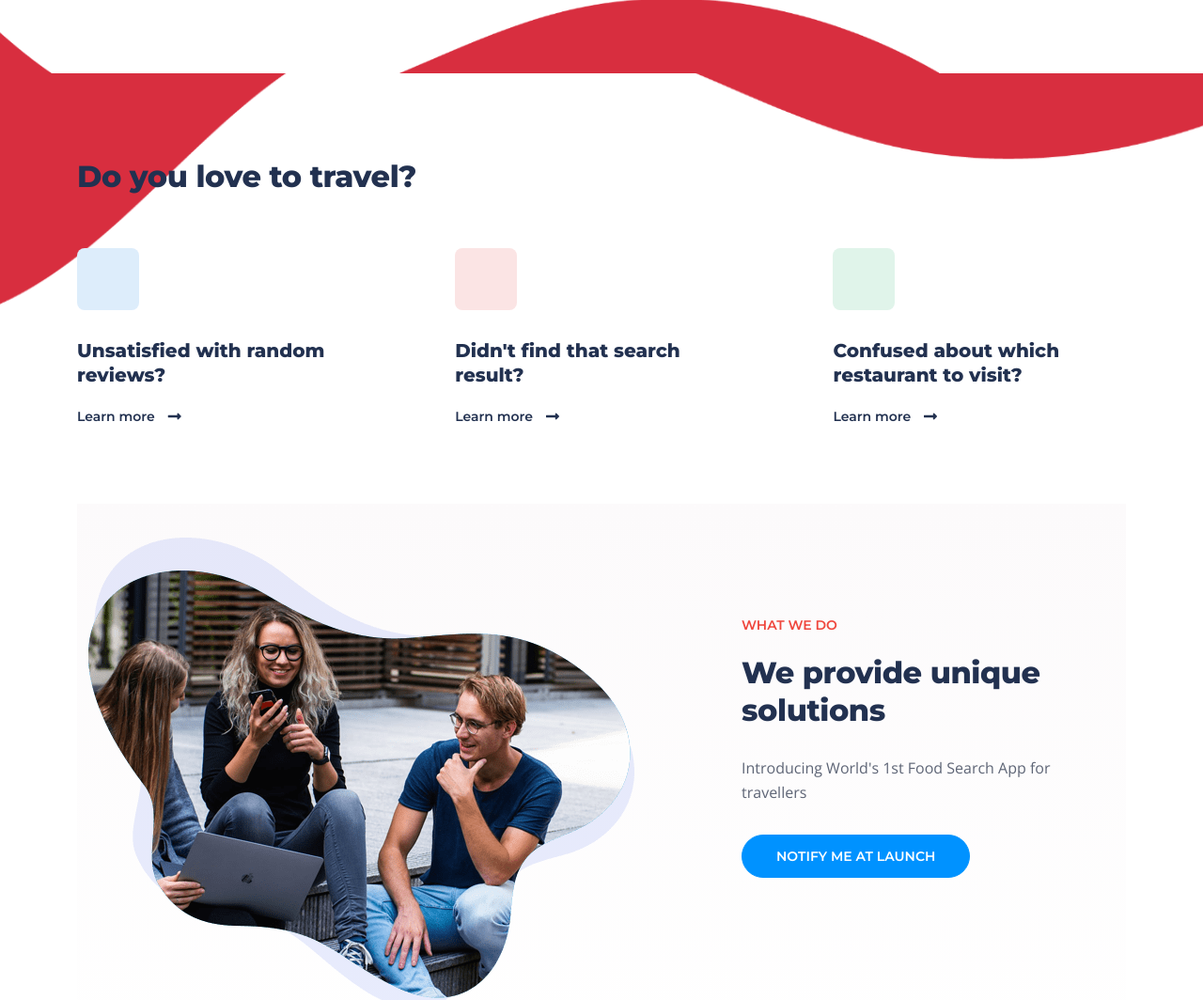
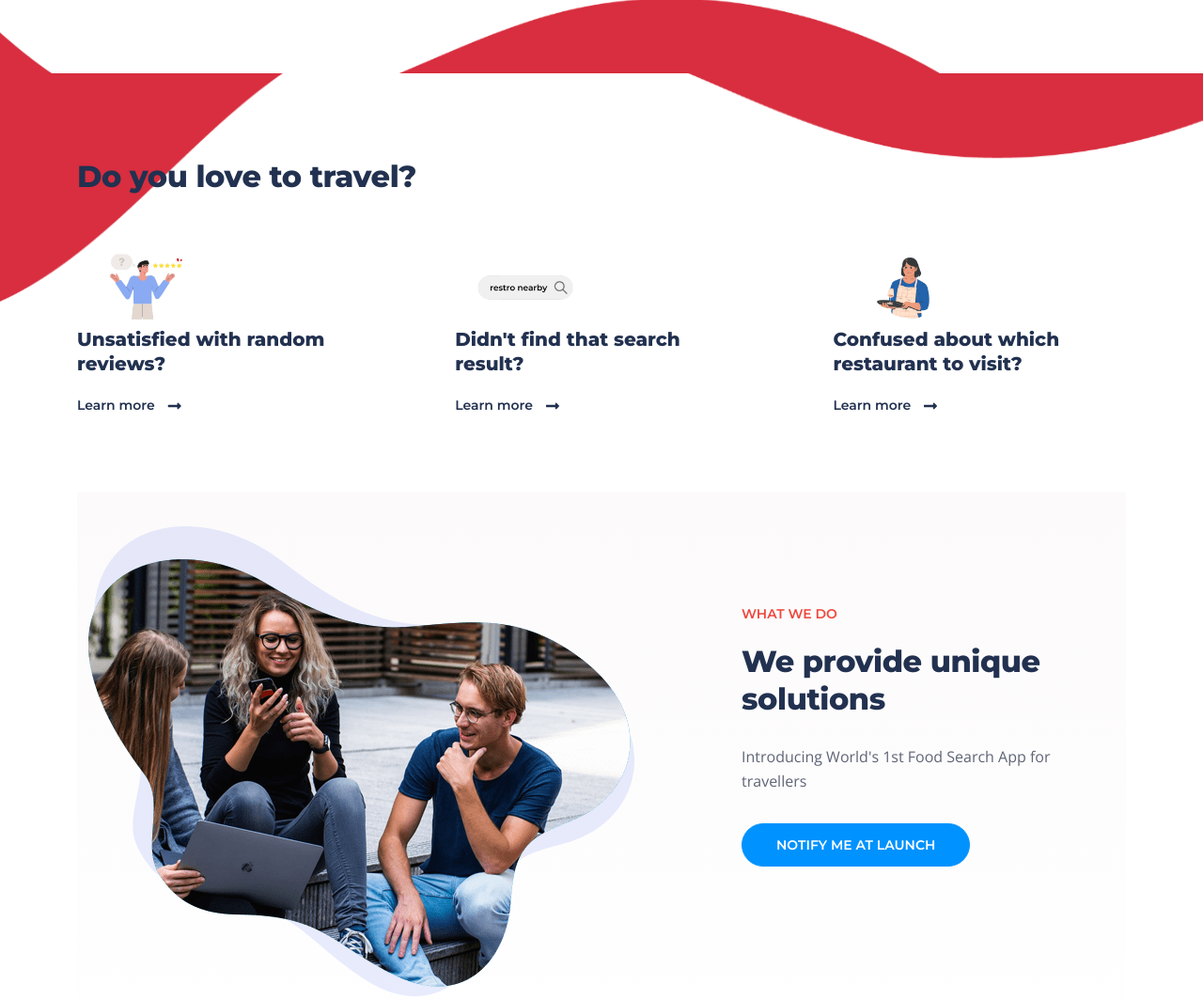
Before and after one commit to itsretroboi/Uff-India-stable-final, a plain HTML site: page index.html in a window 1280 px wide. Shown: the part 884-1948 px from the top of the page at 94% size. Drawn offline with nearby package versions, Linux system fonts and the light colour scheme; files whose address does not match are found by name.

Commit message:
Changes 3

```diff
--- a/index.html
+++ b/index.html
@@ -121,8 +121,8 @@
 
                     <!-- Card -->
                     <div class="card">
-                        <div class="card-icon">
-
+                        <div>
+                        <img src="images/shrugging man - ratings (1).png.png" width="150px">
                         </div>
                         <div class="card-body">
                             <h5 class="card-title">Unsatisfied with random reviews?</h5>
@@ -135,8 +135,8 @@
 
                     <!-- Card -->
                     <div class="card">
-                        <div class="card-icon red">
-
+                        <div>
+                            <img src="images/search button with restro nearby text (1).png.png" width="150px">
                         </div>
                         <div class="card-body">
                             <h5 class="card-title">Didn't find that search result?</h5>
@@ -149,8 +149,8 @@
 
                     <!-- Card -->
                     <div class="card">
-                        <div class="card-icon green">
-
+                        <div>
+                            <img src="images/waitress - third graphic (1).png.png" width="150px">
                         </div>
                         <div class="card-body">
                             <h5 class="card-title">Confused about which restaurant to visit?</h5>
```
Also changed, not shown: images/search button with restro nearby text (1).png.png (added), images/waitress - third graphic (1).png.png (added).
